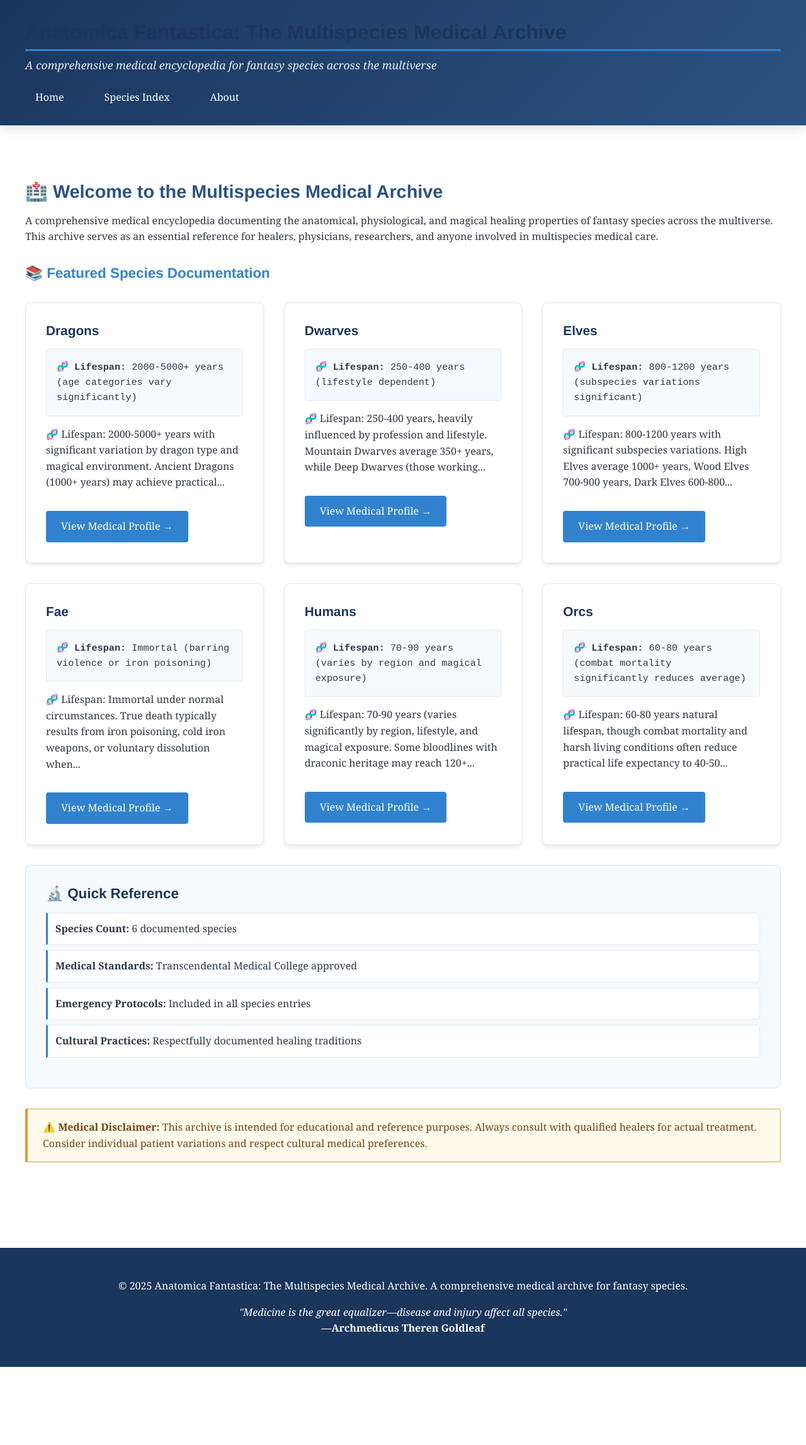
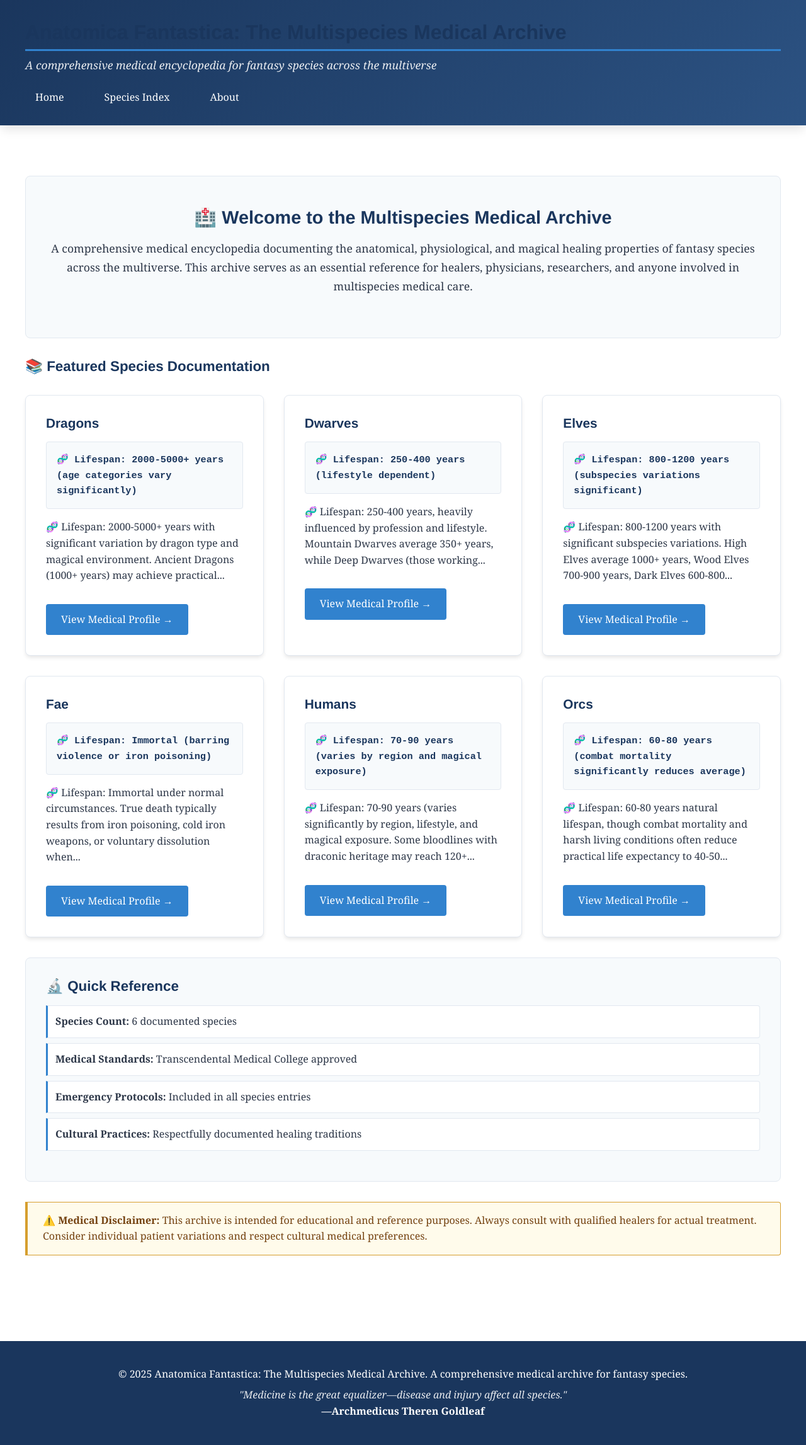
Before and after one commit to RionPlaysTV/fantasy-medical-encyclopedia, a Jekyll site: the page built from index.md, in a window 1280 px wide. Shown: the whole page at 63% size. Built offline with Jekyll 4.4.1, drawn with Linux system fonts in a browser that asks for light colours; before the commit the page ends 2170 px from its top, so only the background shows below that.

Commit message:
Add hero section styling and enhance color consistency across various sections

```diff
--- a/assets/css/main.scss
+++ b/assets/css/main.scss
@@ -118,6 +118,33 @@ h3 {
   padding: 3rem 2rem;
 }
 
+/* Hero section styling */
+.hero-section {
+  background: var(--background-light);
+  border: 1px solid var(--border-color);
+  border-radius: 8px;
+  padding: 3rem 2rem;
+  margin: 2rem 0;
+  text-align: center;
+}
+
+.hero-section h2 {
+  color: var(--primary-color);
+  margin-top: 0;
+}
+
+.hero-section p {
+  color: var(--text-color);
+  font-size: 1.1rem;
+  line-height: 1.7;
+}
+
+/* Featured species section */
+.featured-species h3 {
+  color: var(--primary-color);
+  margin-bottom: 1.5rem;
+}
+
 /* Medical alert boxes */
 .medical-alert {
   padding: 1rem 1.5rem;
@@ -207,8 +234,9 @@ h3 {
   margin: 1rem 0;
   font-family: 'Courier New', monospace;
   font-size: 0.95rem;
-  color: var(--text-color);
+  color: var(--primary-color);
   border: 1px solid var(--border-color);
+  font-weight: 600;
 }
 
 /* Index entries styling */
@@ -282,8 +310,27 @@ h3 {
   font-size: 2.5rem;
 }
 
+.species-header .species-meta {
+  background-color: rgba(255, 255, 255, 0.15);
+  color: white;
+  border: 1px solid rgba(255, 255, 255, 0.3);
+  font-weight: 600;
+}
+
 .species-content {
   padding: 2rem;
+}
+
+.species-content p {
+  color: var(--text-color);
+}
+
+.species-content strong {
+  color: var(--text-color);
+}
+
+.species-content em {
+  color: var(--text-light);
 }
 
 /* Medical section headers with icons */
@@ -339,9 +386,13 @@ th {
   margin: 2rem 0;
 }
 
-.quick-reference h3 {
+.quick-reference h3, .quick-reference h4 {
   margin-top: 0;
   color: var(--primary-color);
+}
+
+.quick-reference p {
+  color: var(--text-color);
 }
 
 .quick-reference ul {
@@ -392,6 +443,37 @@ th {
   margin-top: 4rem;
 }
 
+.site-footer p {
+  color: white;
+  margin: 0.5rem 0;
+}
+
+.site-footer em {
+  color: rgba(255, 255, 255, 0.9);
+}
+
+/* About page styling */
+.about h2, .about h3 {
+  color: var(--primary-color);
+}
+
+.about p {
+  color: var(--text-color);
+}
+
+.about ul li {
+  color: var(--text-color);
+}
+
+/* Species index styling */
+.species-index h1, .species-index h2, .species-index h3 {
+  color: var(--primary-color);
+}
+
+.species-index p {
+  color: var(--text-color);
+}
+
 /* Responsive design */
 @media (max-width: 768px) {
   .site-header .wrapper {
```
